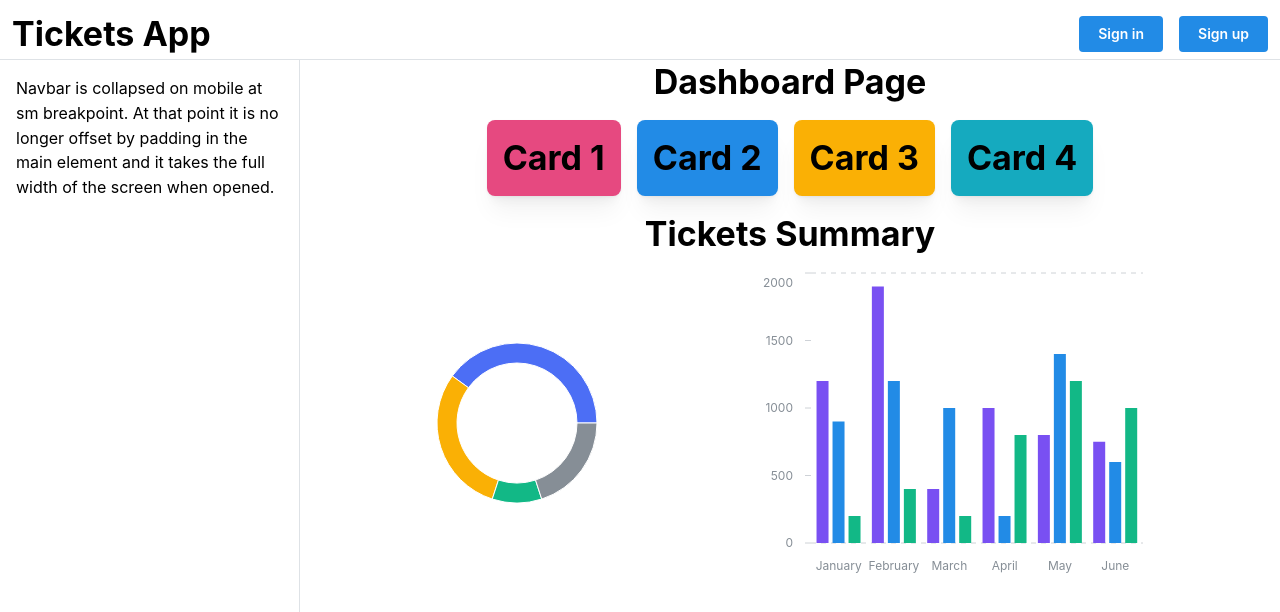
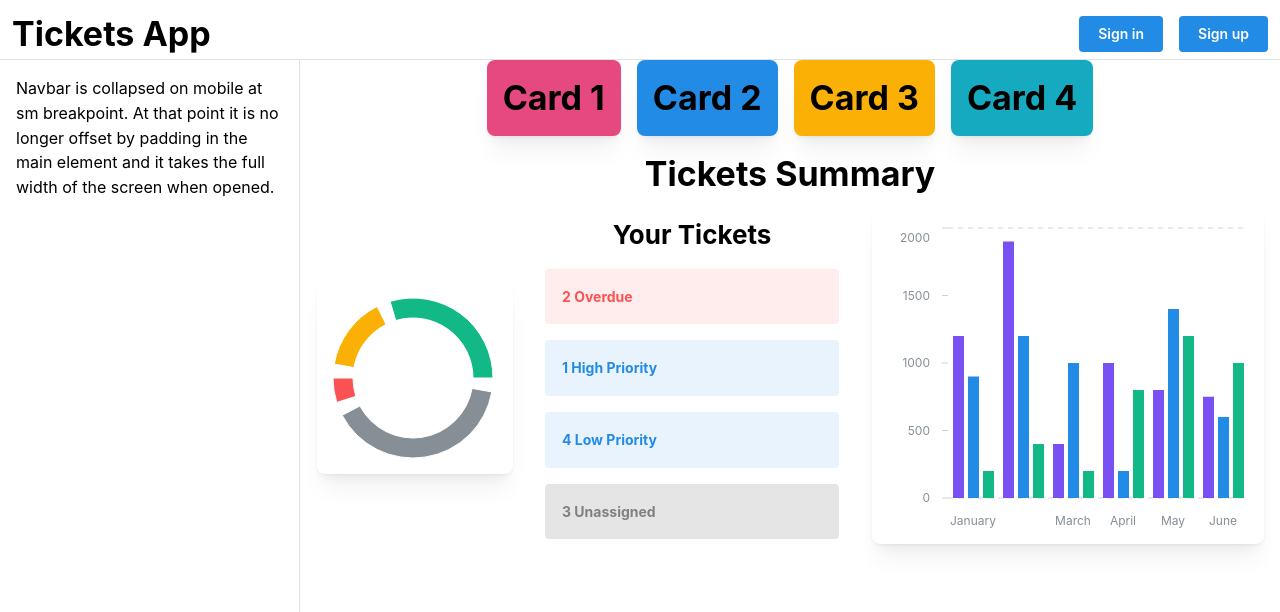
Before and after one commit to AndyMG1999/supportTicketApp, a React app in the folder clientapp/: page / in a window 1280 px wide. Shown: the top 612 px of the page. Built offline with nearby package versions, Linux system fonts and the light colour scheme; the HTML template or start-up script is replaced by a standard one.

Commit message:
Update DashboardPage.tsx

```diff
--- a/clientapp/src/pages/dashboardPage/DashboardPage.tsx
+++ b/clientapp/src/pages/dashboardPage/DashboardPage.tsx
@@ -1,12 +1,12 @@
-import { Card, Group, Stack, Title } from "@mantine/core"
+import { Alert, Card, Group, Stack, Title } from "@mantine/core"
 import { DonutChart,BarChart } from '@mantine/charts';
 
 const DashboardPage = () => {
     const data = [
-    { name: 'USA', value: 400, color: 'indigo.6' },
-    { name: 'India', value: 300, color: 'yellow.6' },
-    { name: 'Japan', value: 100, color: 'teal.6' },
-    { name: 'Other', value: 200, color: 'gray.6' },
+    { name: 'Completed', value: 300, color: 'teal' },
+    { name: 'In-Progress', value: 150, color: 'yellow.6' },
+    { name: 'Overdue', value: 50, color: 'red' },
+    { name: 'Unassigned', value: 400, color: 'gray.6' },
     ];
     const data2 = [
     { month: 'January', Smartphones: 1200, Laptops: 900, Tablets: 200 },
@@ -19,7 +19,6 @@ const DashboardPage = () => {
 
     return(
         <Stack align="stretch" justify="center">
-        <Title ta={"center"}>Dashboard Page</Title>
 
         <Group justify="center">
             <Card shadow="md" radius={"md"} bg={"pink"}>
@@ -36,12 +35,23 @@ const DashboardPage = () => {
             </Card>
         </Group>
 
-        <Title ta={"center"}>Tickets Summary</Title>
+        <Title ta={"center"} order={1}>Tickets Summary</Title>
         <Group justify="space-evenly">
-            <DonutChart w={"15%"} data={data}/>
+            <Card shadow="md" radius={"md"} w={"20%"}>
+                <DonutChart data={data} paddingAngle={10} tooltipDataSource="segment"/>
+            </Card>
+
+            <Stack w={"30%"} align="center">
+                <Title order={2}>Your Tickets</Title>
+                <Alert variant="light" title="2 Overdue" color="red" w={"100%"}/>
+                <Alert variant="light" title="1 High Priority" color="blue" w={"100%"}/>
+                <Alert variant="light" title="4 Low Priority" color="blue" w={"100%"}/>
+                <Alert variant="light" title="3 Unassigned" color="grey" w={"100%"}/>
+            </Stack>
+
+            <Card shadow="md" radius={"md"} w={"40%"}>
                 <BarChart
                 h={300}
-            w={"40%"}
                 data={data2}
                 dataKey="month"
                 series={[
@@ -51,6 +61,7 @@ const DashboardPage = () => {
                 ]}
                 tickLine="y"
                 />
+            </Card>
         </Group>
 
         </Stack>
```
Lines whose indentation alone changed are shown as unchanged.
